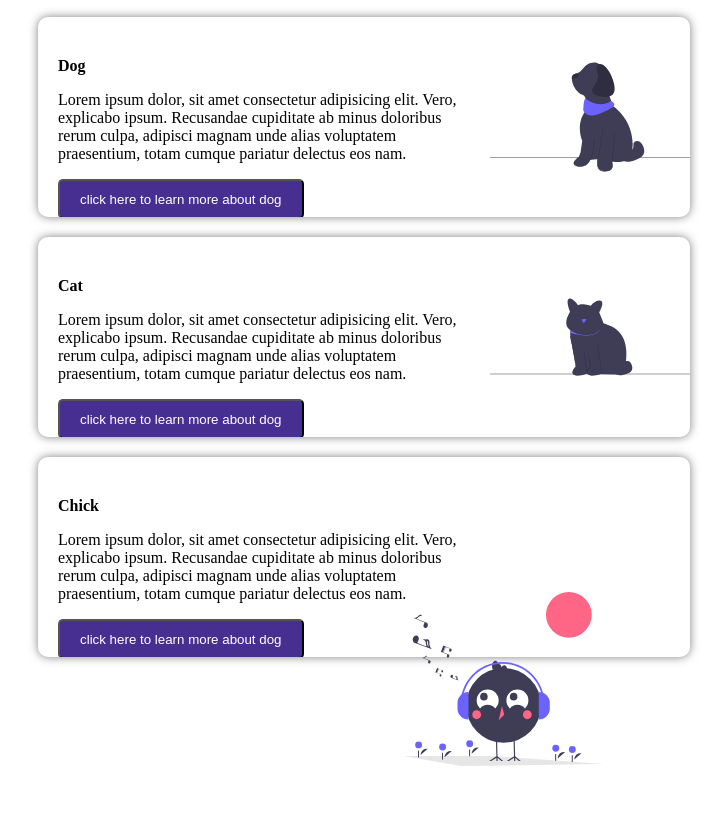
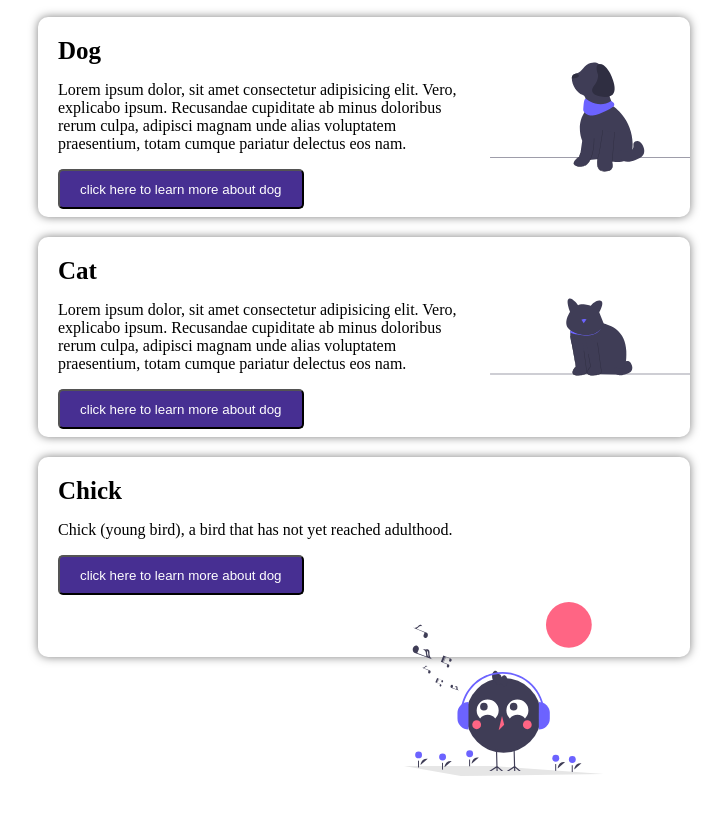
Before and after one commit to singgihseptiann/fd-4-wv-13-challenge1, a plain HTML site: page index.html in a window 1280 px wide. Shown: the part 111-926 px from the top of the page, without its empty margins (276-1003 px from the left). Drawn offline with Linux system fonts and the light colour scheme.

Commit message:
dikit perubahan wakak

```diff
--- a/index.html
+++ b/index.html
@@ -14,7 +14,7 @@
     <section class="wrapper">
       <div class="container">
         <div class="text">
-          <div style="font-weight: bold">Dog</div>
+          <div class="title-hewan">Dog</div>
           <p>
             Lorem ipsum dolor, sit amet consectetur adipisicing elit. Vero,
             explicabo ipsum. Recusandae cupiditate ab minus doloribus rerum
@@ -34,7 +34,7 @@
     <section class="wrapper">
       <div class="container">
         <div class="text">
-          <div style="font-weight: bold">Cat</div>
+          <div class="title-hewan">Cat</div>
           <p>
             Lorem ipsum dolor, sit amet consectetur adipisicing elit. Vero,
             explicabo ipsum. Recusandae cupiditate ab minus doloribus rerum
@@ -55,13 +55,8 @@
     <section class="wrapper">
       <div class="container">
         <div class="text">
-          <div style="font-weight: bold">Chick</div>
-          <p>
-            Lorem ipsum dolor, sit amet consectetur adipisicing elit. Vero,
-            explicabo ipsum. Recusandae cupiditate ab minus doloribus rerum
-            culpa, adipisci magnam unde alias voluptatem praesentium, totam
-            cumque pariatur delectus eos nam.
-          </p>
+          <div class="title-hewan">Chick</div>
+          <p>Chick (young bird), a bird that has not yet reached adulthood.</p>
           <button>click here to learn more about dog</button>
         </div>
       </div>
--- a/style/style.css
+++ b/style/style.css
@@ -34,8 +34,6 @@
 
 .container {
   display: block;
-  row-gap: 50px;
-  margin-bottom: 20px;
   background-color: white;
   overflow: hidden;
   width: 50%;
@@ -45,12 +43,11 @@
   box-shadow: 0px 0px 10px rgba(0, 0, 0, 0.5);
   padding-left: 20px;
   position: relative;
-  /* z-index: -1; */
 }
 #ayam {
-  position: absolute; /* Tambahkan properti position: absolute; */
-  bottom: -90px; /* Sesuaikan posisi vertikal (nilai negatif untuk keluar dari kontainer) */
-  right: 400px; /* Sesuaikan posisi horizontal (nilai negatif untuk keluar dari kontainer) */
+  position: absolute;
+  bottom: -100px;
+  right: 400px;
 }
 #kucing {
   /* position: absolute;
@@ -64,7 +61,7 @@
 .text {
   float: left;
   width: calc(100% - 220px);
-  padding-top: 40px;
+  padding-top: 20px;
 }
 button {
   background-color: #472f92;
@@ -73,3 +70,8 @@ button {
   padding: 10px 20px;
   border-radius: 5px;
 }
+
+.title-hewan {
+  font-size: 25px;
+  font-weight: bolder;
+}
```
